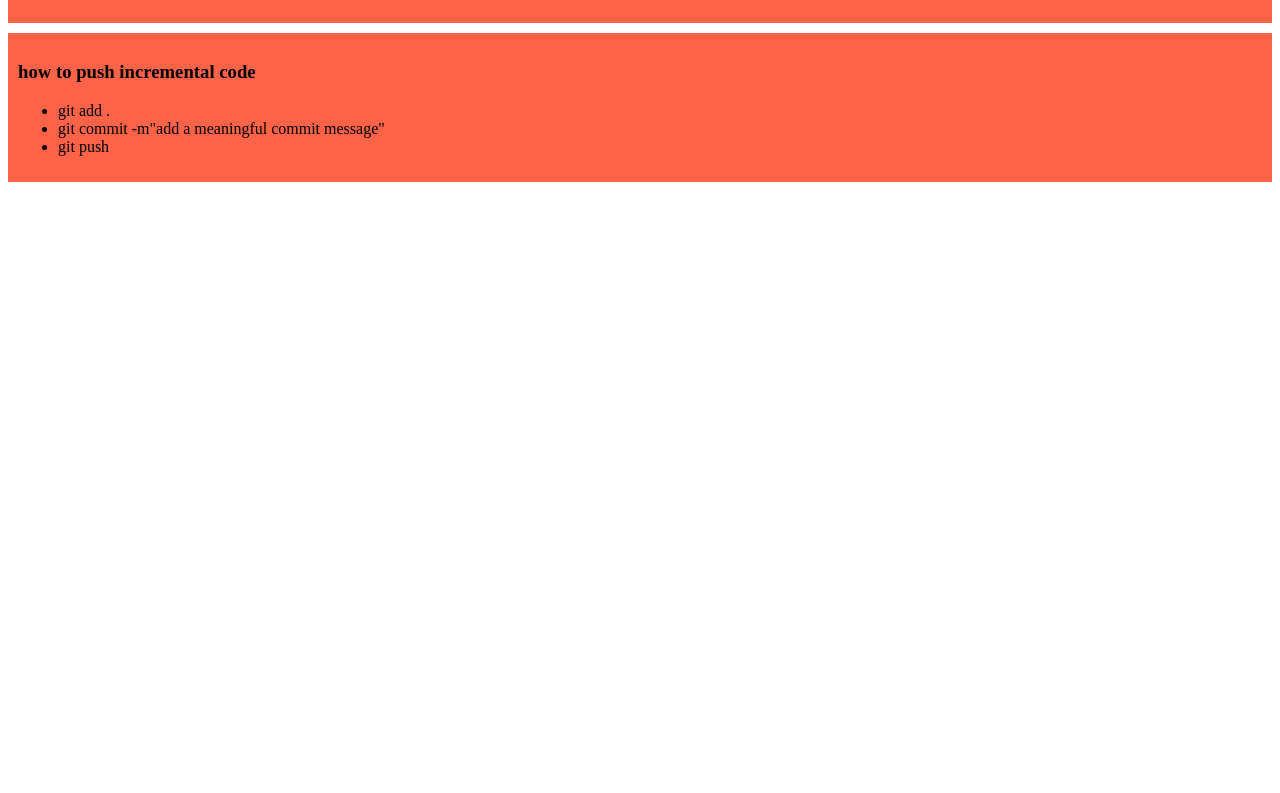
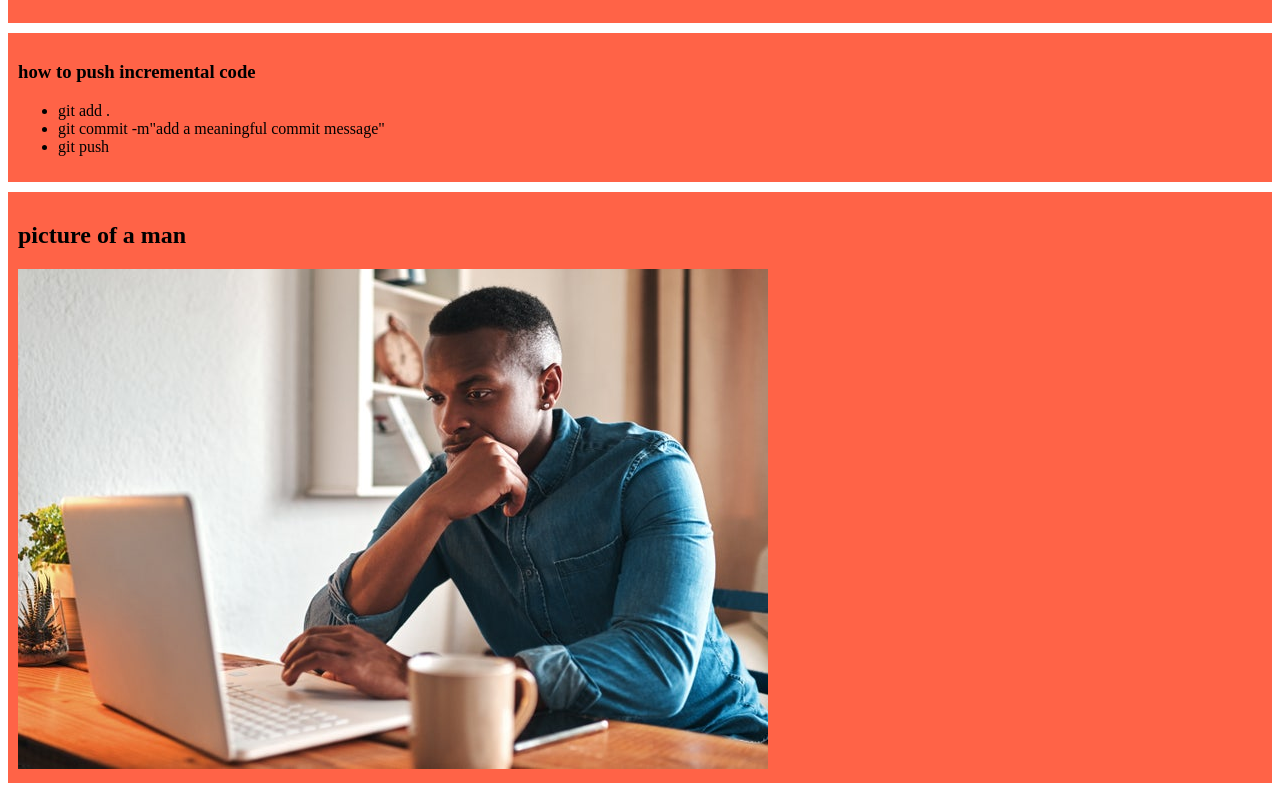
Before and after one commit to mahfuzzahmed/my-repo, a plain HTML site: page index.html in a window 1280 px wide. Shown: the part 461-1254 px from the top of the page. Before the commit the page ends 800 px from the top, so only its background shows below. Drawn offline with Linux system fonts and the light colour scheme.

Commit message:
added a picture of a man

```diff
--- a/index.html
+++ b/index.html
@@ -35,6 +35,10 @@
             <li>git push</li>
         </ul>
     </div>
+    <div>
+        <h2>picture of a man</h2>
+        <img src="images/man.jpeg" alt="">
+    </div>
 
 </body>
 </html>
```
Also changed, not shown: images/man.jpeg (added).
